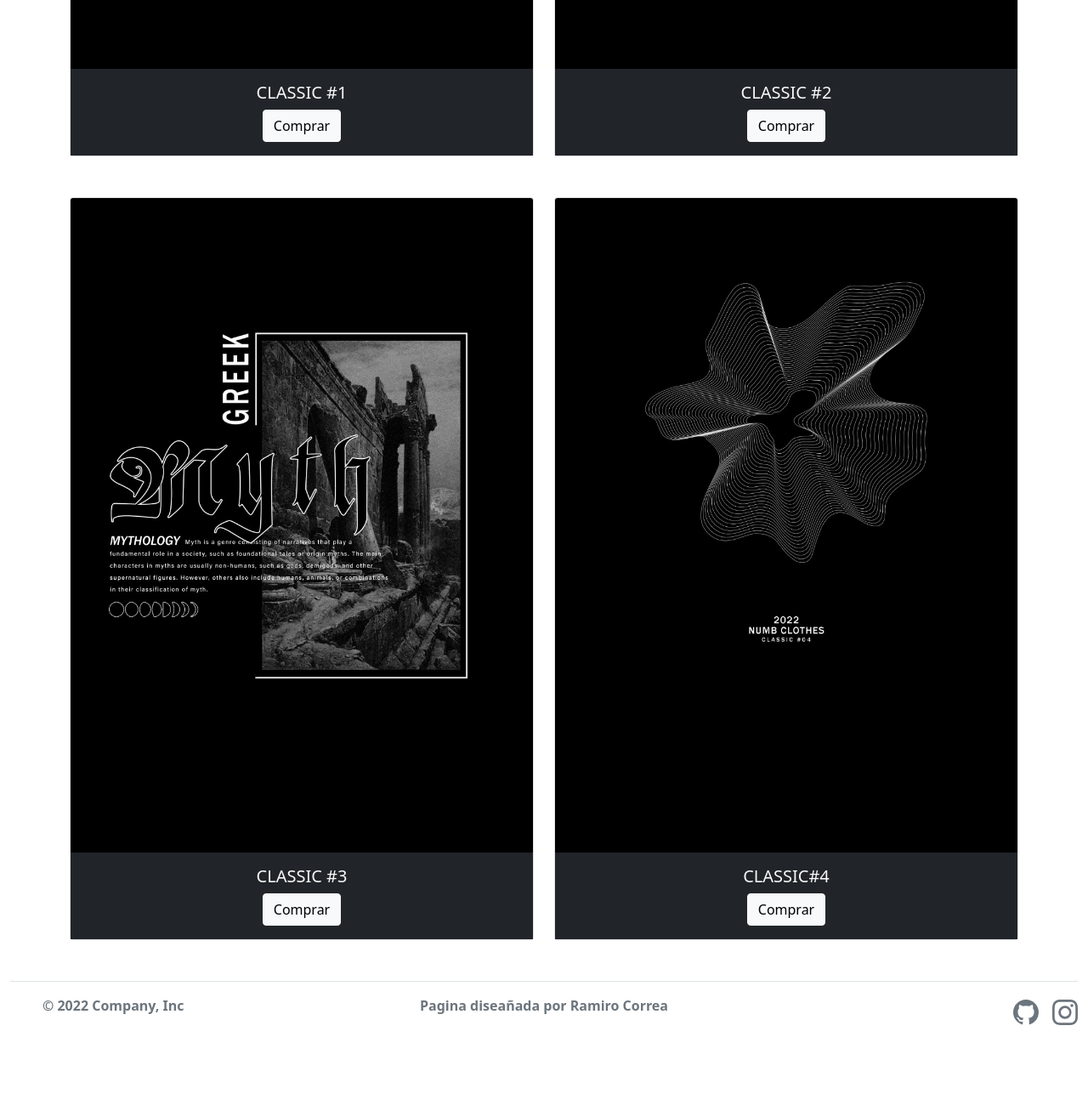
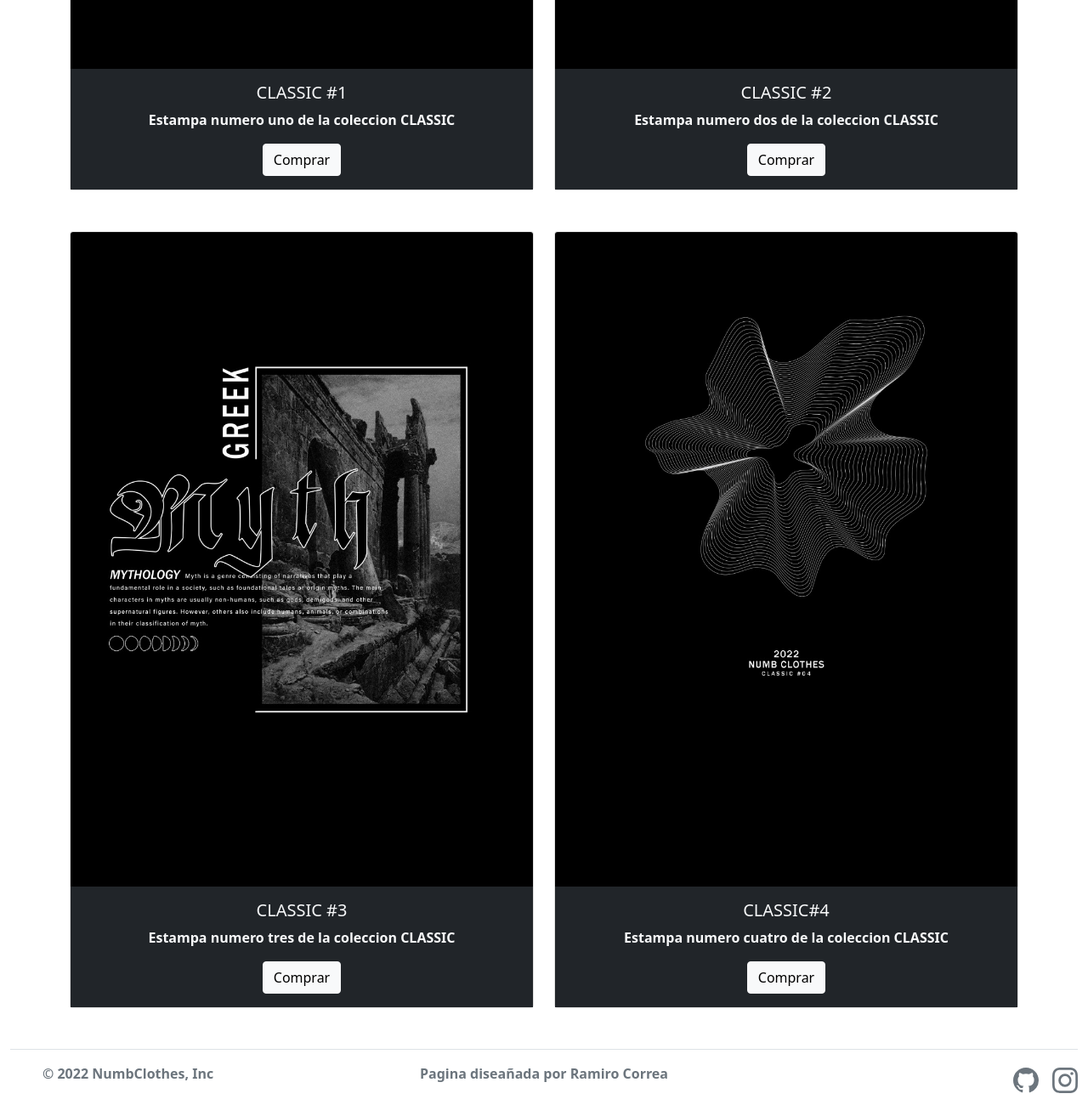
Before and after one commit to ramicorrea21/EntregaFinal, a website: page classic.html in a window 1280 px wide. Shown: the part 940-2240 px from the top of the page at 85% size. Before the commit the page ends 2191 px from the top, so only its background shows below. Drawn offline with Linux system fonts and the light colour scheme.

Commit message:
modificacion final

```diff
--- a/classic.html
+++ b/classic.html
@@ -85,6 +85,7 @@
                         <img src="assets/card-cuatro.jpg" class="card-img-top img-fluid" alt="...">
                         <div class="card-body bg-dark">
                             <h5 class="card-title text-light">CLASSIC #1</h5>
+                            <p class="card-text text-light" >Estampa numero uno de la coleccion CLASSIC</p>
                             <a href="coleccion.html" class="btn btn-light">Comprar</a>
                         </div>
                     </div>
@@ -94,6 +95,7 @@
                         <img src="assets/card-uno.jpg" class="card-img-top img-fluid" alt="...">
                         <div class="card-body bg-dark">
                             <h5 class="card-title text-light">CLASSIC #2</h5>
+                            <p class="card-text text-light">Estampa numero dos de la coleccion CLASSIC</p>
                             <a href="coleccion.html" class="btn btn-light">Comprar</a>
                         </div>
                     </div>
@@ -107,6 +109,7 @@
                         <img src="assets/card-uno.jpg" class="card-img-top img-fluid" alt="...">
                         <div class="card-body bg-dark">
                             <h5 class="card-title text-light">CLASSIC #3</h5>
+                            <p class="card-text text-light">Estampa numero tres de la coleccion CLASSIC</p>
                             <a href="coleccion.html" class="btn btn-light">Comprar</a>
                         </div>
                     </div>
@@ -116,6 +119,7 @@
                         <img src="assets/card-tres.jpg" class="card-img-top img-fluid" alt="...">
                         <div class="card-body bg-dark">
                             <h5 class="card-title text-light">CLASSIC#4</h5>
+                            <p class="card-text text-light">Estampa numero cuatro de la coleccion CLASSIC</p>
                             <a href="coleccion.html" class="btn btn-light">Comprar</a>
                         </div>
                     </div>
@@ -131,7 +135,7 @@
                             <use xlink:href="#bootstrap"></use>
                         </svg>
                     </a>
-                    <p class="text-muted text-start">© 2022 Company, Inc</p>
+                    <p class="text-muted text-start">© 2022 NumbClothes, Inc</p>
                 </div>
                 <p class="text-muted text-center">Pagina diseañada por Ramiro Correa</p>
 
```
Also changed, not shown: index.html (+1 -1 lines), nuevo.html (+5 -1 lines).
